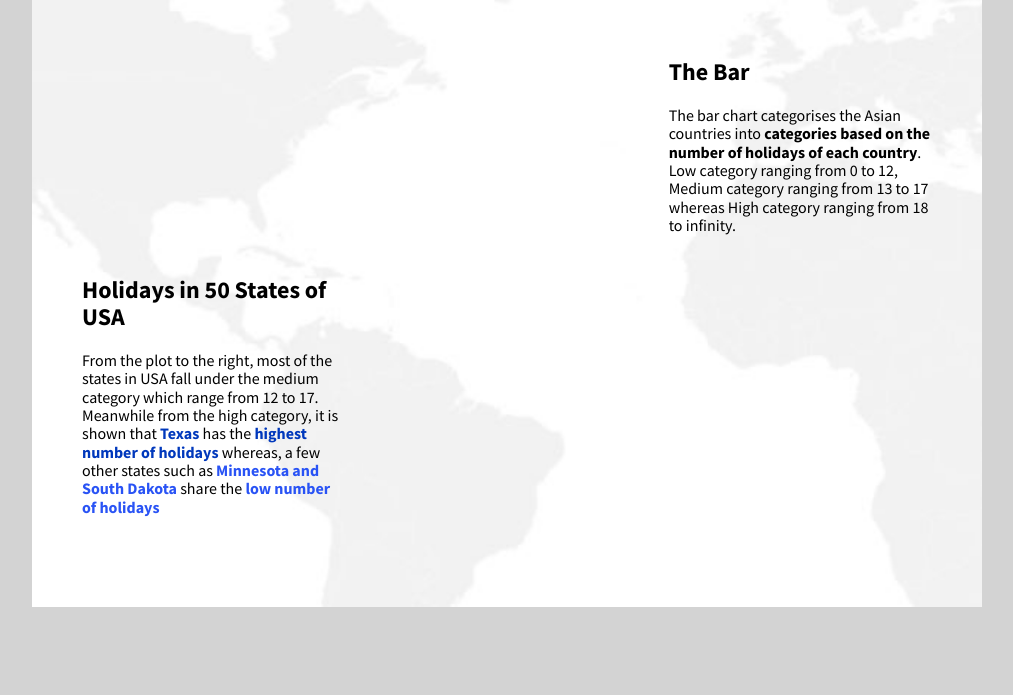
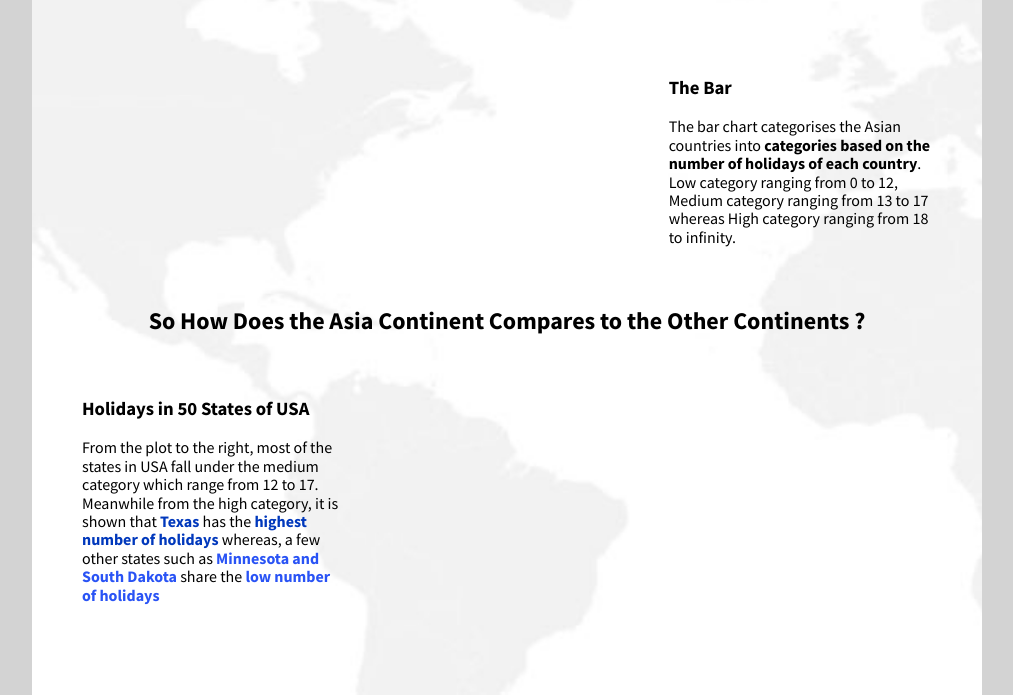
Before and after one commit to teckchuan98/Homework10, a plain HTML site: page index.html in a window 1280 px wide. Shown: the part 131-826 px from the top of the page, without its empty margins (133-1146 px from the left). Before the commit the page ends 800 px from the top, so only its background shows below. Drawn offline with nearby package versions, Linux system fonts and the light colour scheme; a script that the page names is missing.

Commit message:
Update index.html

```diff
--- a/index.html
+++ b/index.html
@@ -84,16 +84,22 @@
         </div>
         <div class="pure-u-1-3">
           <div class="description description-right">
-            <h2>The Bar</h2>
+            <h3>The Bar</h3>
             <p> The bar chart categorises the Asian countries into <b>categories based on the number of holidays of each country</b>. Low category ranging from 0 to 12, Medium category ranging from 13 to 17 whereas High category ranging from 18 to infinity. </p>
           </div>
         </div>
     </div>
 
    <div class="pure-g">
+     <div class="pure-u-1-1">
+        <h2 style = "text-align: center;">So How Does the Asia Continent Compares to the Other Continents ? </h2>
+      </div>
+   </div>
+
+   <div class="pure-g">
         <div class="pure-u-1-3">
           <div class="description description-left">
-            <h2>Holidays in 50 States of USA</h2>
+            <h3>Holidays in 50 States of USA</h3>
             <p> From the plot to the right, most of the states in USA fall under the medium category which range from 12 to 17. Meanwhile from the high category, it is shown that <b><span style="color: #0038BC;">Texas</span></b> has the <b><span style = "color:#0038BC;">highest number of holidays</span></b> whereas, a few other states such as <b><span style = "color:#2953F5;">Minnesota and South Dakota </span></b> share the <b><span style="color:#2953F5;">low number of holidays</span></b></p>
           </div>
         </div>
```
